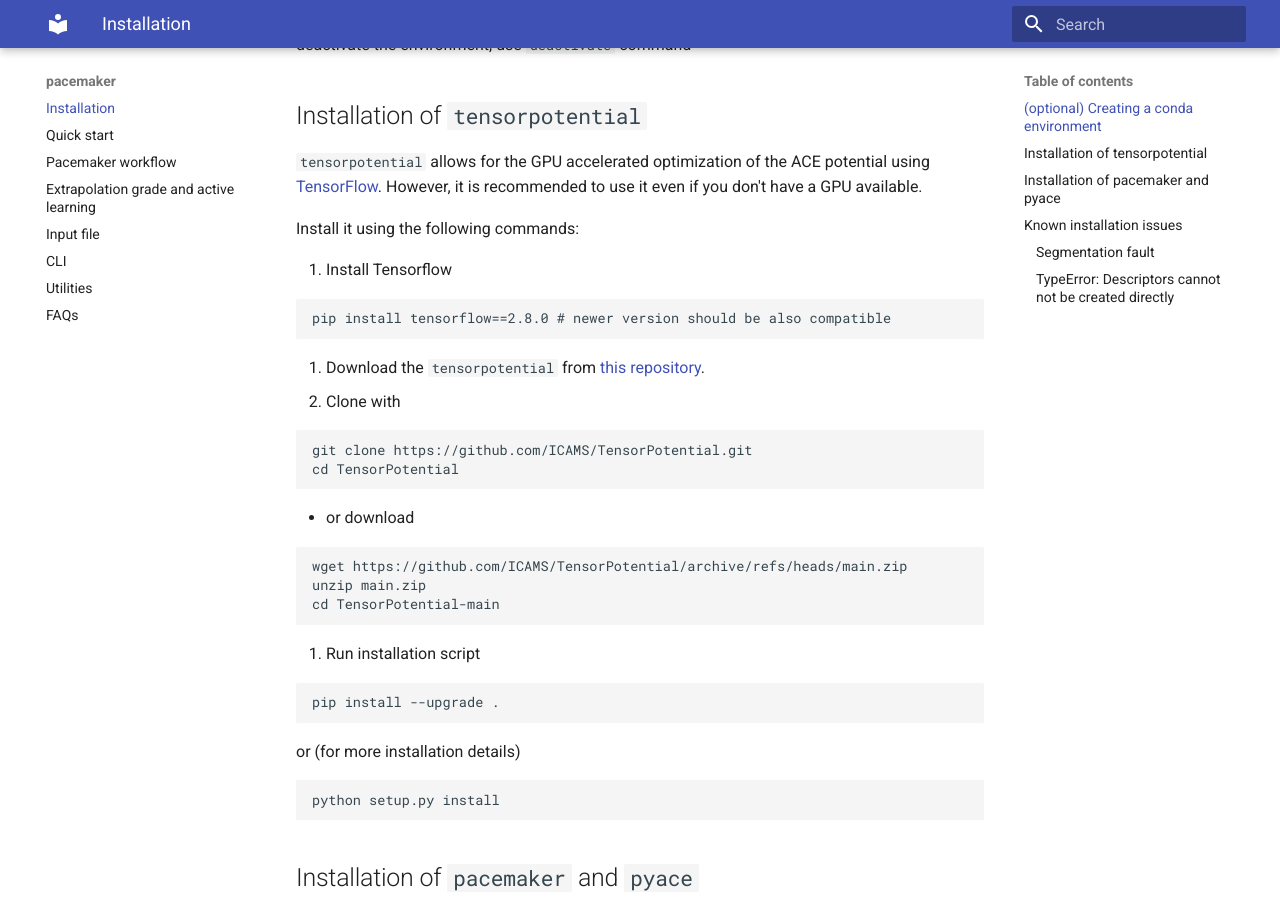
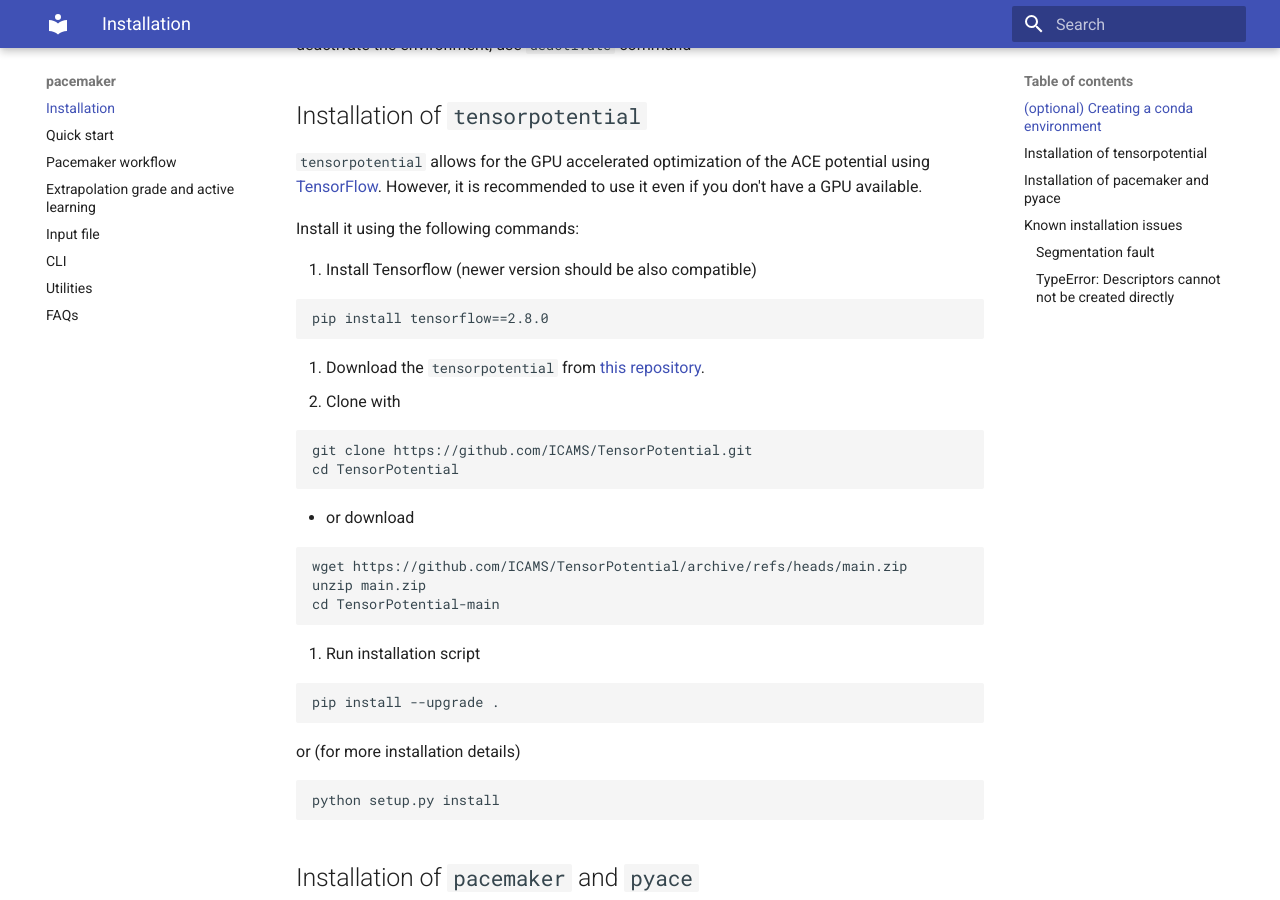
Before and after one commit to ICAMS/python-ace, an MkDocs documentation site: the page built from docs/pacemaker/install.md, in a window 1280 px wide and 900 px high, scrolled down 373 px. Built offline with MkDocs 1.6.1 and Material for MkDocs 9.7.7, drawn with Linux system fonts in a browser that asks for light colours.

````diff
--- a/docs/pacemaker/install.md
+++ b/docs/pacemaker/install.md
@@ -18,9 +18,9 @@ However, it is recommended to use it even if you don't have a GPU available.
 
 Install it using the following commands:
 
-1. Install Tensorflow
+1. Install Tensorflow (newer version should be also compatible)
 ```
-pip install tensorflow==2.8.0 # newer version should be also compatible
+pip install tensorflow==2.8.0
 ```
 
 2. Download the `tensorpotential` from [this repository](https://github.com/ICAMS/TensorPotential).
````
